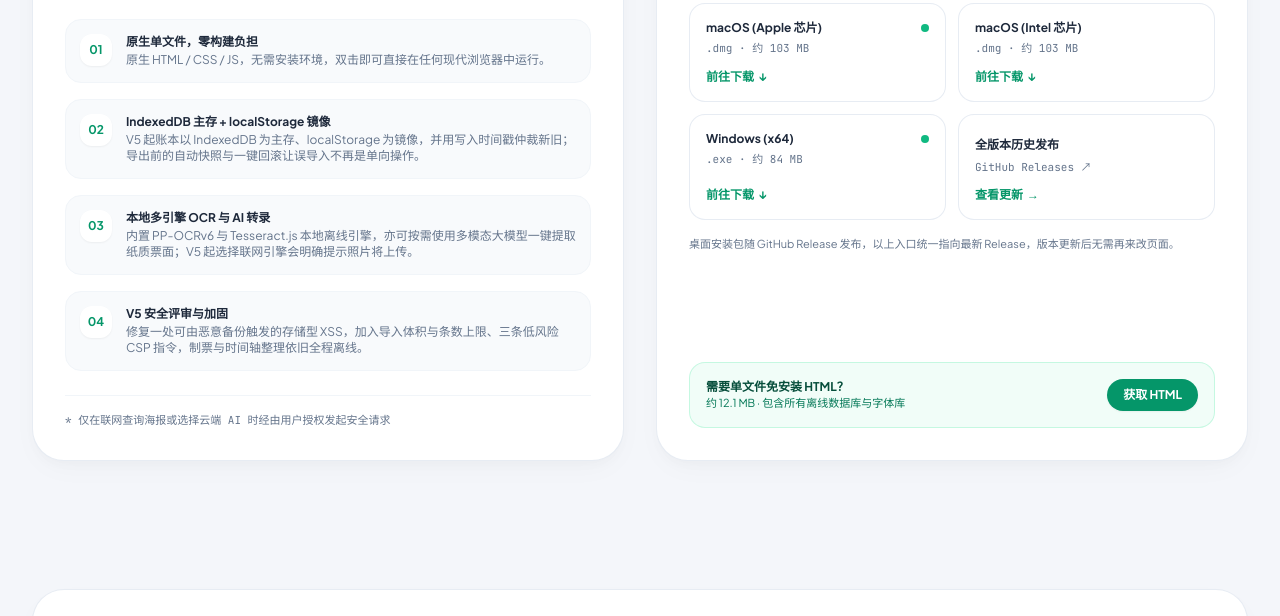
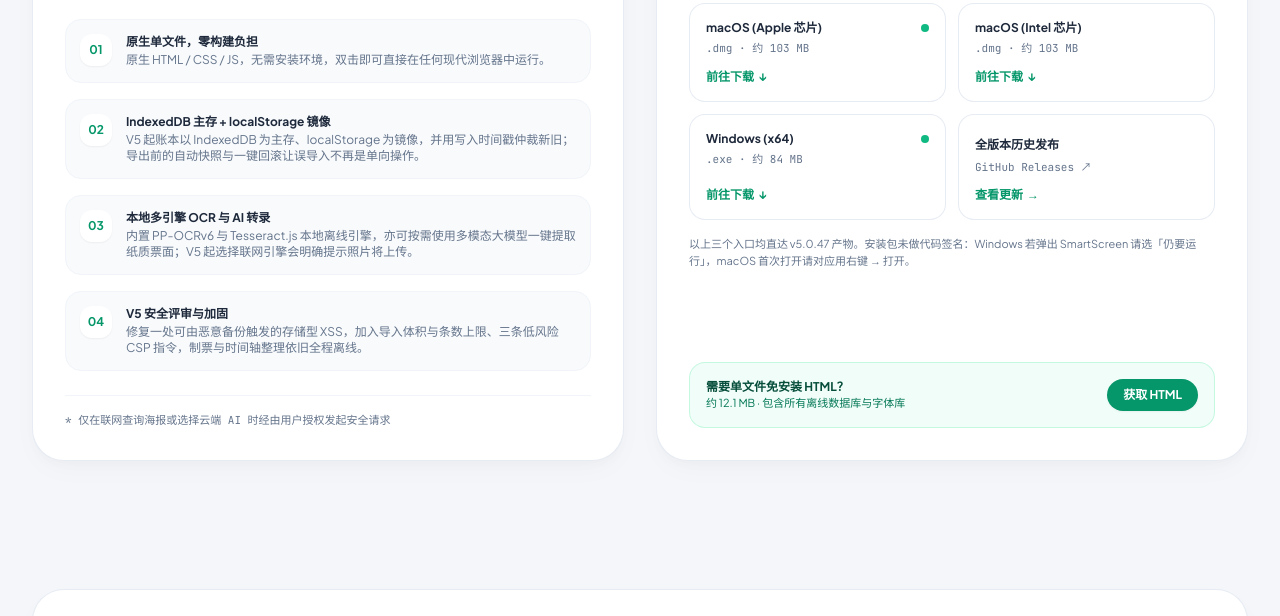
Before and after one commit to ajietudou007/TraceDot, a plain HTML site: page website/index.html in a window 1280 px wide. Shown: the part 3422-4038 px from the top of the page. Drawn offline with nearby package versions, Linux system fonts and the light colour scheme.

Commit message:
content(website): 下载说明改为 v5.0.47 直链与未签名提示

```diff
--- a/website/index.html
+++ b/website/index.html
@@ -914,7 +914,7 @@
 
             </div>
             <p class="text-[11px] text-mutedText mb-6">
-              桌面安装包随 GitHub Release 发布，以上入口统一指向最新 Release，版本更新后无需再来改页面。
+              以上三个入口均直达 v5.0.47 产物。安装包未做代码签名：Windows 若弹出 SmartScreen 请选「仍要运行」，macOS 首次打开请对应用右键 → 打开。
             </p>
           </div>
 
```
